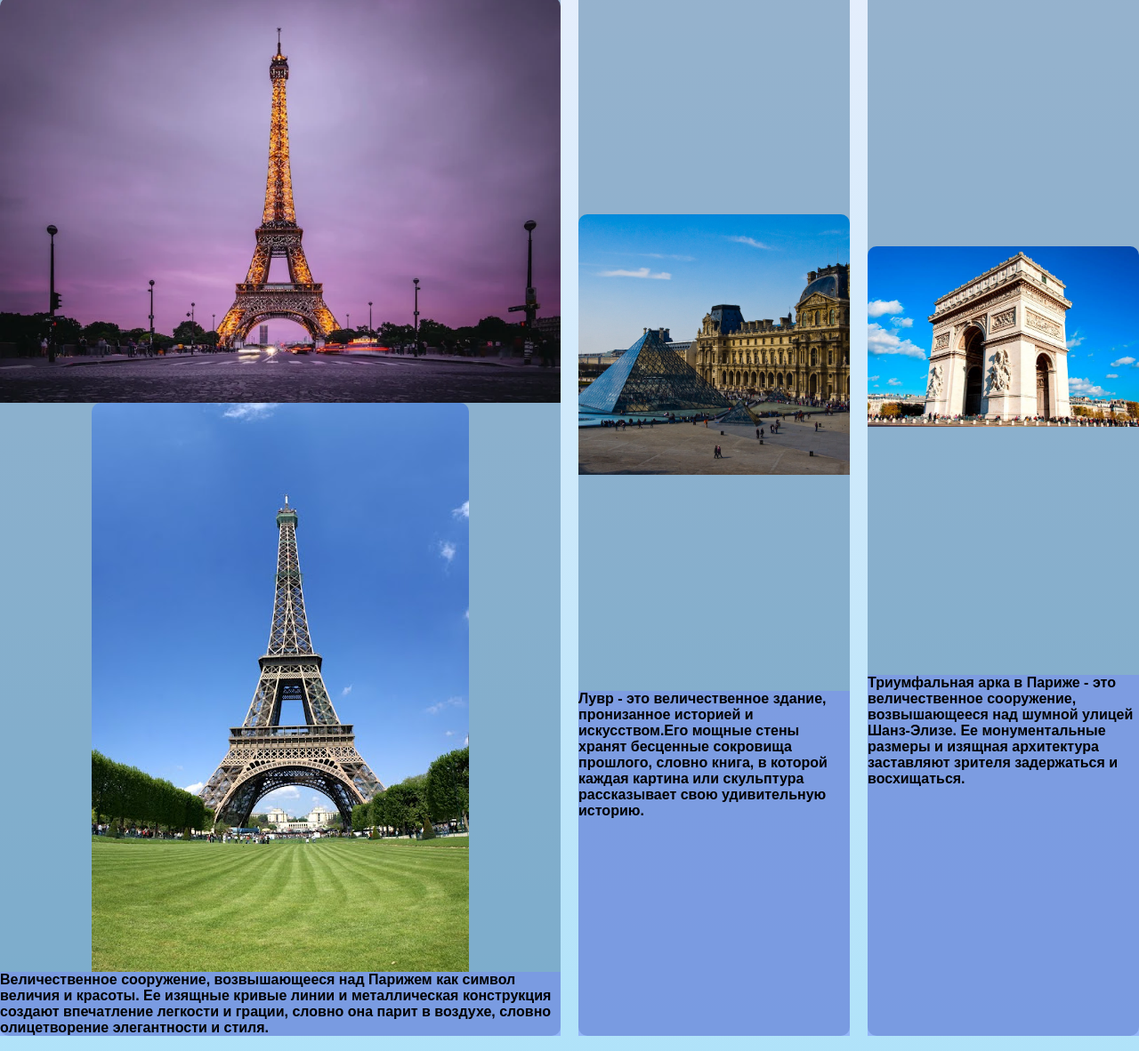
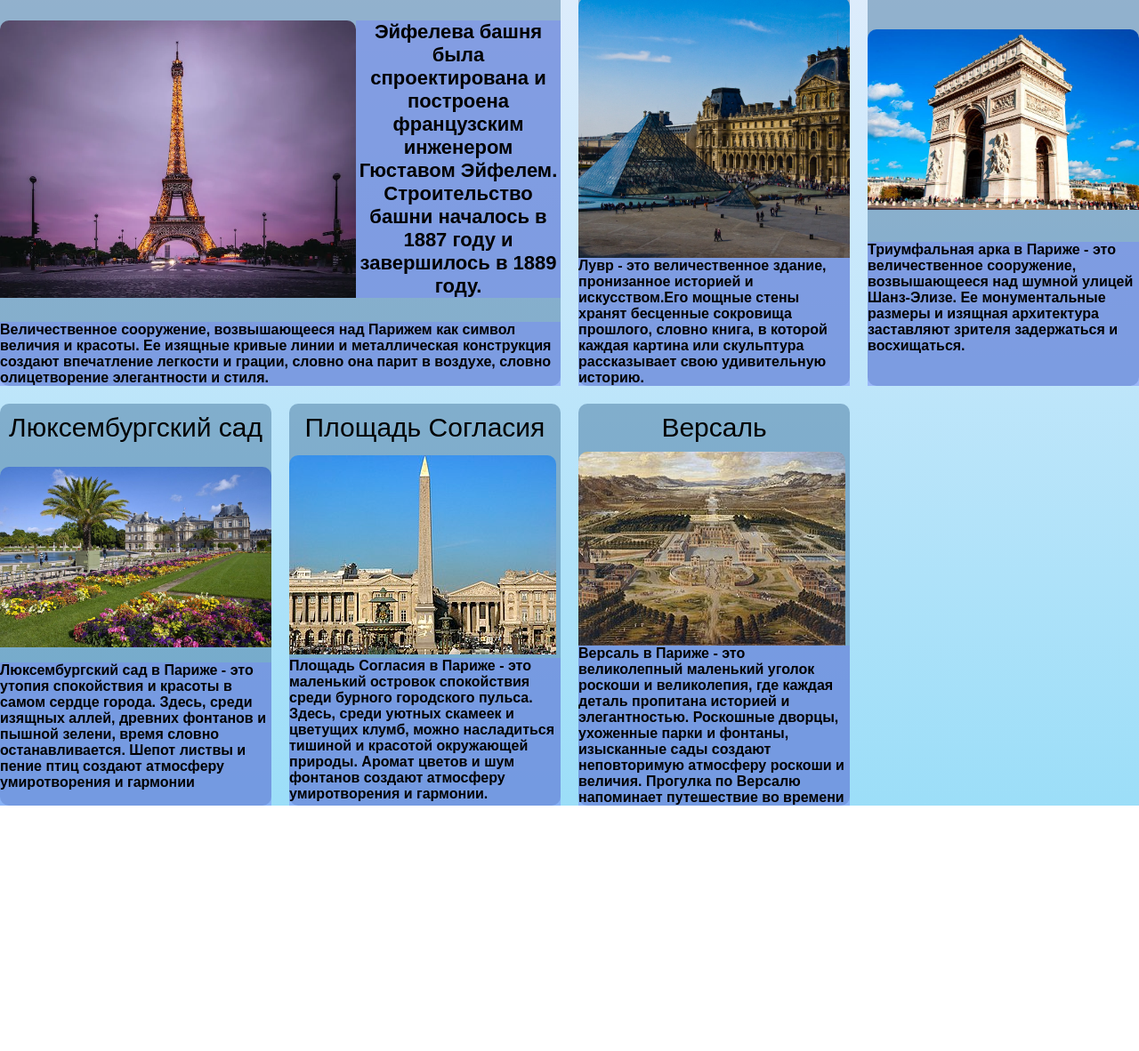
Before and after one commit to LevVanushin/Lev_repository, a plain HTML site: page index.html in a window 1280 px wide. Shown: the part 273-1455 px from the top of the page at 89% size. After the commit the page ends 1179 px from the top, so only its background shows below. Drawn offline with Linux system fonts and the light colour scheme.

Commit message:
feat:Add new information and image

```diff
--- a/index.html
+++ b/index.html
@@ -13,8 +13,10 @@
 
         <div class="place">
             <h1>Эйфелева Башня</h1>
-            <img src="./images/tower.webp">
-            <img src="./images/tower2.jpg">
+            <div class="information">
+                <img src="./images/tower.webp">
+                <p>Эйфелева башня была спроектирована и построена французским инженером Гюставом Эйфелем. Строительство башни началось в 1887 году и завершилось в 1889 году.</p>
+            </div>
             <p>Величественное сооружение, возвышающееся над Парижем как символ величия и красоты. Ее изящные кривые линии и металлическая конструкция создают впечатление легкости и грации, словно она парит в воздухе, словно олицетворение элегантности и стиля. </p>
         </div>
 
```
